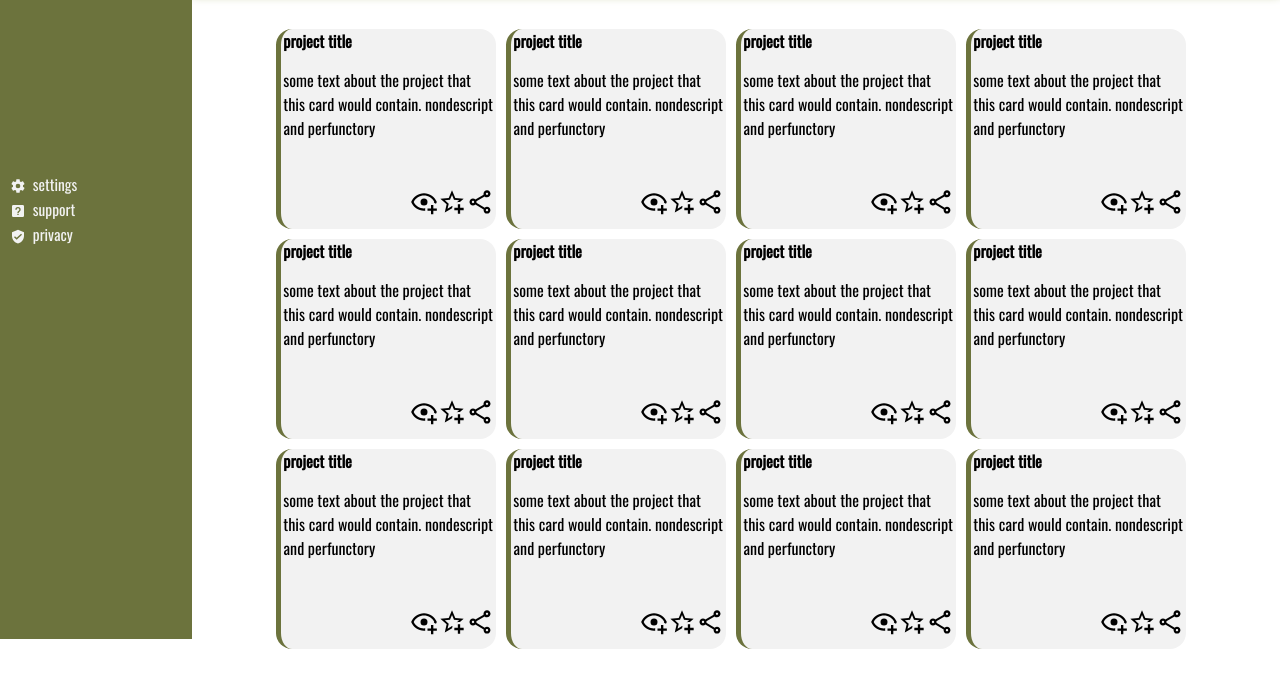
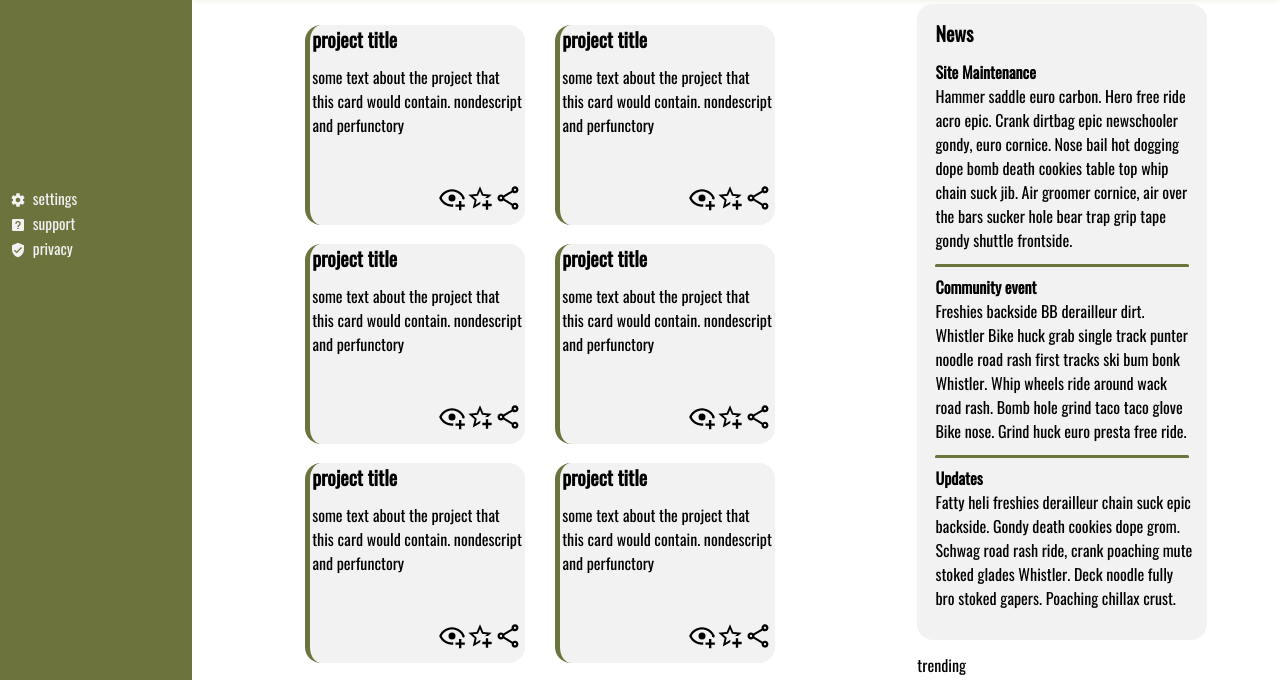
Before and after one commit to sMC-Lean/odin-admindashboard, a plain HTML site: page index.html in a window 1280 px wide. Shown: the part 211-891 px from the top of the page. Before the commit the page ends 860 px from the top, so only its background shows below. Drawn offline with Linux system fonts and the light colour scheme.

Commit message:
progress commit for backup. most layout and data done

```diff
--- a/index.html
+++ b/index.html
@@ -119,14 +119,143 @@
         </div>
       </div>
       <div class="main">
+        <div class="card-container">
           <div class="card">
-          <h4>project title</h4>
+            <h4 class="card-title">project title</h4>
             <p class="card-paragraph">
               some text about the project that this card would contain.
               nondescript and perfunctory
             </p>
             <div class="card-actions">
-            <div><img src="./resources/svg/eye-plus-outline.svg" alt="" /></div>
+              <div>
+                <img src="./resources/svg/eye-plus-outline.svg" alt="" />
+              </div>
+              <div>
+                <img src="./resources/svg/star-plus-outline.svg" alt="" />
+              </div>
+              <div>
+                <img src="./resources/svg/share-variant-outline.svg" alt="" />
+              </div>
+            </div>
+          </div>
+          <div class="card">
+            <h4 class="card-title">project title</h4>
+            <p class="card-paragraph">
+              some text about the project that this card would contain.
+              nondescript and perfunctory
+            </p>
+            <div class="card-actions">
+              <div>
+                <img src="./resources/svg/eye-plus-outline.svg" alt="" />
+              </div>
+              <div>
+                <img src="./resources/svg/star-plus-outline.svg" alt="" />
+              </div>
+              <div>
+                <img src="./resources/svg/share-variant-outline.svg" alt="" />
+              </div>
+            </div>
+          </div>
+          <div class="card">
+            <h4 class="card-title">project title</h4>
+            <p class="card-paragraph">
+              some text about the project that this card would contain.
+              nondescript and perfunctory
+            </p>
+            <div class="card-actions">
+              <div>
+                <img src="./resources/svg/eye-plus-outline.svg" alt="" />
+              </div>
+              <div>
+                <img src="./resources/svg/star-plus-outline.svg" alt="" />
+              </div>
+              <div>
+                <img src="./resources/svg/share-variant-outline.svg" alt="" />
+              </div>
+            </div>
+          </div>
+          <div class="card">
+            <h4 class="card-title">project title</h4>
+            <p class="card-paragraph">
+              some text about the project that this card would contain.
+              nondescript and perfunctory
+            </p>
+            <div class="card-actions">
+              <div>
+                <img src="./resources/svg/eye-plus-outline.svg" alt="" />
+              </div>
+              <div>
+                <img src="./resources/svg/star-plus-outline.svg" alt="" />
+              </div>
+              <div>
+                <img src="./resources/svg/share-variant-outline.svg" alt="" />
+              </div>
+            </div>
+          </div>
+          <div class="card">
+            <h4 class="card-title">project title</h4>
+            <p class="card-paragraph">
+              some text about the project that this card would contain.
+              nondescript and perfunctory
+            </p>
+            <div class="card-actions">
+              <div>
+                <img src="./resources/svg/eye-plus-outline.svg" alt="" />
+              </div>
+              <div>
+                <img src="./resources/svg/star-plus-outline.svg" alt="" />
+              </div>
+              <div>
+                <img src="./resources/svg/share-variant-outline.svg" alt="" />
+              </div>
+            </div>
+          </div>
+          <div class="card">
+            <h4 class="card-title">project title</h4>
+            <p class="card-paragraph">
+              some text about the project that this card would contain.
+              nondescript and perfunctory
+            </p>
+            <div class="card-actions">
+              <div>
+                <img src="./resources/svg/eye-plus-outline.svg" alt="" />
+              </div>
+              <div>
+                <img src="./resources/svg/star-plus-outline.svg" alt="" />
+              </div>
+              <div>
+                <img src="./resources/svg/share-variant-outline.svg" alt="" />
+              </div>
+            </div>
+          </div>
+          <div class="card">
+            <h4 class="card-title">project title</h4>
+            <p class="card-paragraph">
+              some text about the project that this card would contain.
+              nondescript and perfunctory
+            </p>
+            <div class="card-actions">
+              <div>
+                <img src="./resources/svg/eye-plus-outline.svg" alt="" />
+              </div>
+              <div>
+                <img src="./resources/svg/star-plus-outline.svg" alt="" />
+              </div>
+              <div>
+                <img src="./resources/svg/share-variant-outline.svg" alt="" />
+              </div>
+            </div>
+          </div>
+          <div class="card">
+            <h4 class="card-title">project title</h4>
+            <p class="card-paragraph">
+              some text about the project that this card would contain.
+              nondescript and perfunctory
+            </p>
+            <div class="card-actions">
+              <div>
+                <img src="./resources/svg/eye-plus-outline.svg" alt="" />
+              </div>
               <div>
                 <img src="./resources/svg/star-plus-outline.svg" alt="" />
               </div>
@@ -142,7 +271,9 @@
               nondescript and perfunctory
             </p>
             <div class="card-actions">
-            <div><img src="./resources/svg/eye-plus-outline.svg" alt="" /></div>
+              <div>
+                <img src="./resources/svg/eye-plus-outline.svg" alt="" />
+              </div>
               <div>
                 <img src="./resources/svg/star-plus-outline.svg" alt="" />
               </div>
@@ -158,7 +289,9 @@
               nondescript and perfunctory
             </p>
             <div class="card-actions">
-            <div><img src="./resources/svg/eye-plus-outline.svg" alt="" /></div>
+              <div>
+                <img src="./resources/svg/eye-plus-outline.svg" alt="" />
+              </div>
               <div>
                 <img src="./resources/svg/star-plus-outline.svg" alt="" />
               </div>
@@ -174,7 +307,9 @@
               nondescript and perfunctory
             </p>
             <div class="card-actions">
-            <div><img src="./resources/svg/eye-plus-outline.svg" alt="" /></div>
+              <div>
+                <img src="./resources/svg/eye-plus-outline.svg" alt="" />
+              </div>
               <div>
                 <img src="./resources/svg/star-plus-outline.svg" alt="" />
               </div>
@@ -190,120 +325,9 @@
               nondescript and perfunctory
             </p>
             <div class="card-actions">
-            <div><img src="./resources/svg/eye-plus-outline.svg" alt="" /></div>
               <div>
-              <img src="./resources/svg/star-plus-outline.svg" alt="" />
+                <img src="./resources/svg/eye-plus-outline.svg" alt="" />
               </div>
-            <div>
-              <img src="./resources/svg/share-variant-outline.svg" alt="" />
-            </div>
-          </div>
-        </div>
-        <div class="card">
-          <h4>project title</h4>
-          <p class="card-paragraph">
-            some text about the project that this card would contain.
-            nondescript and perfunctory
-          </p>
-          <div class="card-actions">
-            <div><img src="./resources/svg/eye-plus-outline.svg" alt="" /></div>
-            <div>
-              <img src="./resources/svg/star-plus-outline.svg" alt="" />
-            </div>
-            <div>
-              <img src="./resources/svg/share-variant-outline.svg" alt="" />
-            </div>
-          </div>
-        </div>
-        <div class="card">
-          <h4>project title</h4>
-          <p class="card-paragraph">
-            some text about the project that this card would contain.
-            nondescript and perfunctory
-          </p>
-          <div class="card-actions">
-            <div><img src="./resources/svg/eye-plus-outline.svg" alt="" /></div>
-            <div>
-              <img src="./resources/svg/star-plus-outline.svg" alt="" />
-            </div>
-            <div>
-              <img src="./resources/svg/share-variant-outline.svg" alt="" />
-            </div>
-          </div>
-        </div>
-        <div class="card">
-          <h4>project title</h4>
-          <p class="card-paragraph">
-            some text about the project that this card would contain.
-            nondescript and perfunctory
-          </p>
-          <div class="card-actions">
-            <div><img src="./resources/svg/eye-plus-outline.svg" alt="" /></div>
-            <div>
-              <img src="./resources/svg/star-plus-outline.svg" alt="" />
-            </div>
-            <div>
-              <img src="./resources/svg/share-variant-outline.svg" alt="" />
-            </div>
-          </div>
-        </div>
-
-        <div class="card">
-          <h4>project title</h4>
-          <p class="card-paragraph">
-            some text about the project that this card would contain.
-            nondescript and perfunctory
-          </p>
-          <div class="card-actions">
-            <div><img src="./resources/svg/eye-plus-outline.svg" alt="" /></div>
-            <div>
-              <img src="./resources/svg/star-plus-outline.svg" alt="" />
-            </div>
-            <div>
-              <img src="./resources/svg/share-variant-outline.svg" alt="" />
-            </div>
-          </div>
-        </div>
-        <div class="card">
-          <h4>project title</h4>
-          <p class="card-paragraph">
-            some text about the project that this card would contain.
-            nondescript and perfunctory
-          </p>
-          <div class="card-actions">
-            <div><img src="./resources/svg/eye-plus-outline.svg" alt="" /></div>
-            <div>
-              <img src="./resources/svg/star-plus-outline.svg" alt="" />
-            </div>
-            <div>
-              <img src="./resources/svg/share-variant-outline.svg" alt="" />
-            </div>
-          </div>
-        </div>
-        <div class="card">
-          <h4>project title</h4>
-          <p class="card-paragraph">
-            some text about the project that this card would contain.
-            nondescript and perfunctory
-          </p>
-          <div class="card-actions">
-            <div><img src="./resources/svg/eye-plus-outline.svg" alt="" /></div>
-            <div>
-              <img src="./resources/svg/star-plus-outline.svg" alt="" />
-            </div>
-            <div>
-              <img src="./resources/svg/share-variant-outline.svg" alt="" />
-            </div>
-          </div>
-        </div>
-        <div class="card">
-          <h4>project title</h4>
-          <p class="card-paragraph">
-            some text about the project that this card would contain.
-            nondescript and perfunctory
-          </p>
-          <div class="card-actions">
-            <div><img src="./resources/svg/eye-plus-outline.svg" alt="" /></div>
               <div>
                 <img src="./resources/svg/star-plus-outline.svg" alt="" />
               </div>
@@ -313,6 +337,44 @@
             </div>
           </div>
         </div>
+        <div class="announcements">
+          <h3 class="announcement-title">News</h3>
+          <div class="announcement-content">
+            <div class="news-article">
+              <h4>Site Maintenance</h5>
+              <p>
+                Hammer saddle euro carbon. Hero free ride acro epic. Crank
+                dirtbag epic newschooler gondy, euro cornice. Nose bail hot
+                dogging dope bomb death cookies table top whip chain suck jib.
+                Air groomer cornice, air over the bars sucker hole bear trap
+                grip tape gondy shuttle frontside.
+              </p>
+            </div>
+            <hr />
+            <div class="news-article">
+              <h4>Community event</h5>
+              <p>
+                Freshies backside BB derailleur dirt. Whistler Bike huck grab
+                single track punter noodle road rash first tracks ski bum bonk
+                Whistler. Whip wheels ride around wack road rash. Bomb hole
+                grind taco taco glove Bike nose. Grind huck euro presta free
+                ride.
+              </p>
+            </div>
+            <hr />
+            <div class="news-article">
+              <h4>Updates</h5>
+              <p>
+                Fatty heli freshies derailleur chain suck epic backside. Gondy
+                death cookies dope grom. Schwag road rash ride, crank poaching
+                mute stoked glades Whistler. Deck noodle fully bro stoked
+                gapers. Poaching chillax crust.
+              </p>
+            </div>
+          </div>
+        </div>
+        <div class="trending">trending</div>
+      </div>
     </div>
   </body>
 </html>
--- a/style.css
+++ b/style.css
@@ -231,7 +231,7 @@ input:focus {
   align-items: start;
   padding-top: 5%;
   padding-left: 5%;
-  height: 100%;
+  height: calc(100% + 220px);
 }
 
 .options {
@@ -258,13 +258,20 @@ input:focus {
 }
 
 .main {
+  display: grid;
+  grid-template-columns: 2fr 1fr;
+  grid-template-rows: 1fr 1fr;
+}
+
+.card-container {
+  grid-column: 1 / 2;
+  grid-row: 1 / -1;
   padding: 0 2% 0;
   padding-top: clamp(17px, 5%, 40px);
   display: grid;
-  grid-template-columns: repeat(auto-fit, 230px);
-  grid-template-rows: repeat(auto-fit, 210px);
+  grid-template-columns: repeat(auto-fit, minmax(230px, 250px));
+  grid-template-rows: repeat(auto-fit, minmax(210px, 230px));
   justify-content: center;
-  /* gap: 10px; */
 }
 
 .card {
@@ -279,7 +286,15 @@ input:focus {
   background-color: #f2f2f2;
 }
 
+.card-title {
+  font-size: 1.55vw;
+  font-size: clamp(16px, 1.55vw, 20px);
+}
+
 .card-paragraph {
+  font-size: 1.4vw;
+  font-size: 16px;
+  font-size: clamp(12px, 1.55vw, 16px);
   max-width: 33ch;
   grid-column: 1 / 3;
   grid-row: 2 / 3;
@@ -297,6 +312,38 @@ input:focus {
   width: 28px;
 }
 
+.announcements {
+  width: 80%;
+  background-color: #f2f2f2;
+  padding: 5%;
+  margin: 4% 0;
+  border-radius: 1rem;
+}
+
+.announcement-title {
+  font-size: clamp(14px, 1.55vw, 20px);
+}
+.announcements-content {
+  height: 75%;
+}
+
+.news-article {
+  margin: 4% 0;
+}
+.news-article > p {
+  max-width: 60ch;
+  min-width: 33ch;
+  font-size: clamp(12px, 1.55vw, 16px);
+}
+
+hr {
+  background-color: #6c733d;
+  color: #6c733d;
+  border: none;
+  border-top: 3px solid #6c733d;
+  border-radius: 100px;
+}
+
 @media screen and (max-width: 700px) {
   .header {
     display: grid;
@@ -305,7 +352,14 @@ input:focus {
   }
 
   .banner {
-    grid-template-columns: 0.8fr 1fr;
+    /* grid-template-columns: 0.8fr 1fr; */
+    grid-template-columns: 30% 50%;
+    justify-items: end;
+  }
+
+  .banner-title,
+  .banner-greet {
+    justify-self: start;
   }
 
   .banner > img {
@@ -322,4 +376,17 @@ input:focus {
   .search .search-btn {
     width: 30px;
   }
+  .notification {
+    justify-content: start;
+    margin-left: 12%;
+  }
+
+  .buttons {
+    justify-self: end;
+    margin-right: 4%;
+  }
+
+  .main {
+    grid-template-columns: 1fr;
+  }
 }
```
Lines whose indentation alone changed are shown as unchanged.
